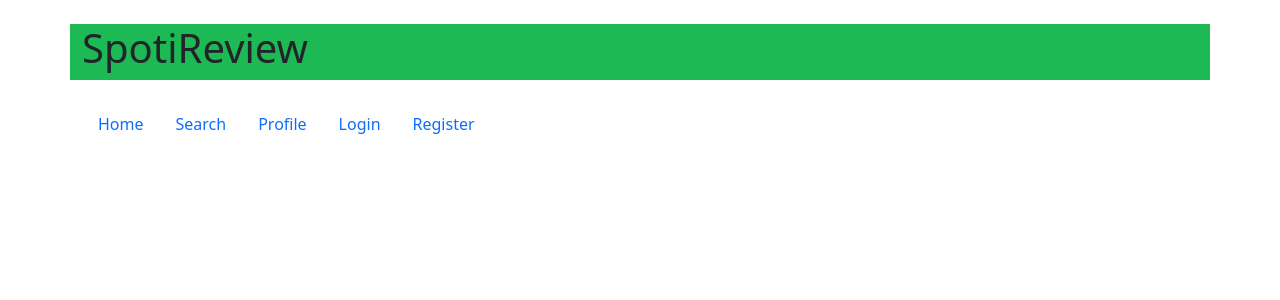
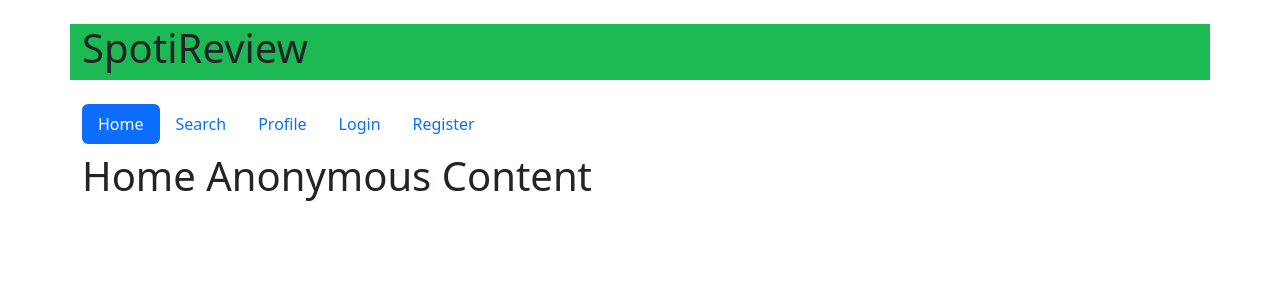
Before and after one commit to irishmaiden18/final-project, a React (Create React App) app: page /any in a window 1280 px wide. Shown: the top 300 px of the page. Built offline with nearby package versions, Linux system fonts and the light colour scheme.

Commit message:
Navigation completed again

```diff
--- a/src/any/index.js
+++ b/src/any/index.js
@@ -24,7 +24,7 @@ function Any() {
            style={{"position": "relative"}}>
            <NavigationTopbar active="home"/>
         <Routes>
-
+                 <Route path="/" element={<HomeAny/>}/>
                  <Route path="homeany" element={<HomeAny/>}/>
                  <Route path="profileany" element={<ProfileAny/>}/>
                  <Route path="searchany" element={<SearchAny/>}/>
--- a/src/any/navigation-topbar/index.js
+++ b/src/any/navigation-topbar/index.js
@@ -12,8 +12,8 @@ const {pathname} = useLocation();
 
      <ul className="nav nav-pills mb-2">
        <li className="nav-item">
-         <Link to="/any/homeany" className={`nav-link
-                                        ${active === 'homeany'?'active':''}`}>
+         <Link to="/any/homeany" className={`nav-link ${active === 'homeany'?'active':''}
+          ${active == null?'active':''}`}>
          Home
          </Link>
        </li>
--- a/src/users/home/index.js
+++ b/src/users/home/index.js
@@ -3,7 +3,7 @@
 //import {useDispatch, useSelector} from "react-redux";
 //import {findAllUsersThunk} from "./users-thunks";
 
-const UserList = () => {
+const Home = () => {
     return(
         <>
             <h1>Home Content</h1>
@@ -12,4 +12,4 @@ const UserList = () => {
     );
 }
 
-export default UserList;
+export default Home;
--- a/src/users/index.js
+++ b/src/users/index.js
@@ -1,7 +1,6 @@
 import NavigationSidebar from "./navigation-sidebar";
 import {Routes, Route} from "react-router";
 import Home from "./home";
-import Register from "../any/register";
 import Login from "../any/login";
 import Profile from "./profile";
 import Search from "./search";
@@ -27,12 +26,12 @@ function Users() {
            style={{"position": "relative"}}>
         <Routes>
 
+                 <Route path="/" element={<Home/>}/>
                  <Route path="home" element={<Home/>}/>
                  <Route path="profile" element={<Profile/>}/>
                  <Route path="search" element={<Search/>}/>
                  <Route path="login" element={<Login/>}/>
                                 /* {<Route path="/users/movies" element={<Movies/>}/>}
-                                 <Route path="/" element={<Register/>}/>
                                  <Route path="/users/login" element={<Login/>}/>
                                  <Route path="/users/profile" element={<Profile/>}/>*/}
 
--- a/src/users/navigation-sidebar/index.js
+++ b/src/users/navigation-sidebar/index.js
@@ -8,8 +8,8 @@ const {pathname} = useLocation();
  const active = paths[2];
  return (
  <div className="list-group">
-              <Link to="/users/home" className={`list-group-item
-                             ${active === 'home'?'active':''}`}>
+              <Link to="/users/home" className={`list-group-item ${active === 'home'?'active':''}
+               ${active == null?'active':''}`}>
                 Home
               </Link>
               <Link to="/users/search" className={`list-group-item
```
